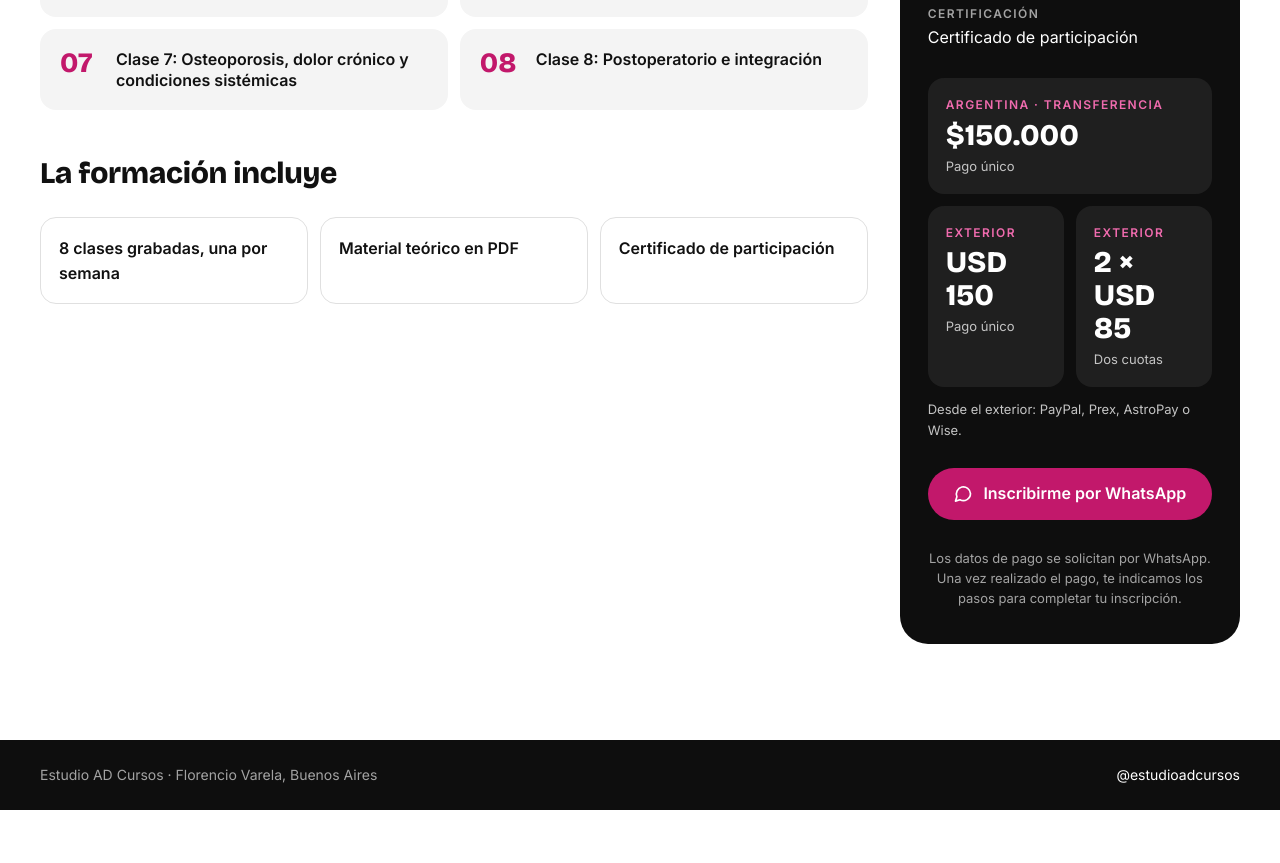
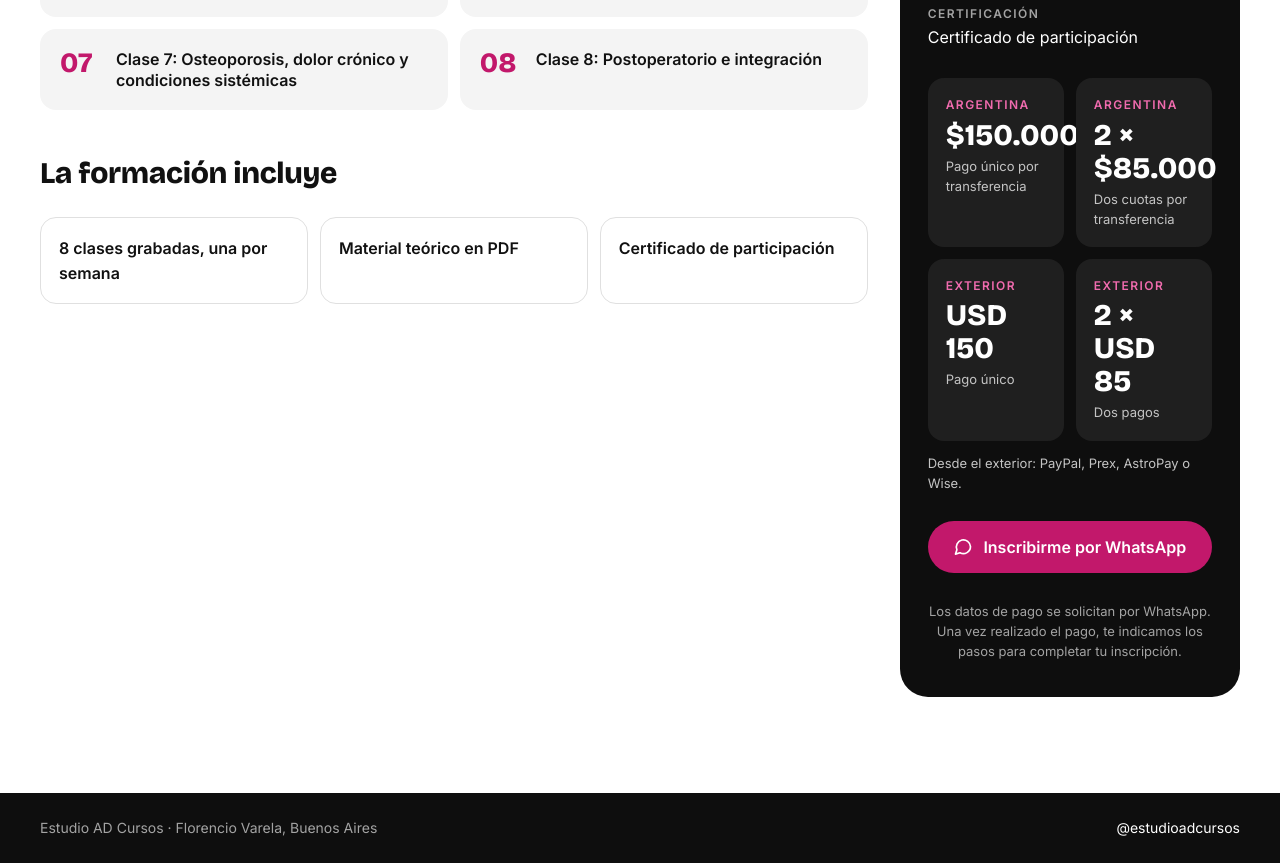
Before and after one commit to estudioadcursos/estudioadcursos-web, a plain HTML site: page Poblaciones.html in a window 1280 px wide. Shown: the part 912-1775 px from the top of the page. Before the commit the page ends 1722 px from the top, so only its background shows below. Drawn offline with nearby package versions, Linux system fonts and the light colour scheme.

Commit message:
Poblaciones Especiales: formas de pago Argentina y exterior
Co-Authored-By: Claude Sonnet 5.5 <noreply@anthropic.com>
Claude-Session: https://claude.ai/code/session_01NJ3Weuth8zY8pPb8GU1XKs

```diff
--- a/Poblaciones.html
+++ b/Poblaciones.html
@@ -101,10 +101,15 @@ a{color:#111111}a:hover{color:#C2186B}
 </dl>
 <div style="display: flex; flex-direction: column; gap: 12px">
 <div style="display: grid; grid-template-columns: repeat(2, minmax(0, 1fr)); gap: 12px">
-<div style="padding: 18px; border-radius: 16px; background: #1F1F1F; display: flex; flex-direction: column; gap: 4px; grid-column: 1 / -1">
-<span style="font-size: 12px; font-weight: 600; letter-spacing: 0.12em; text-transform: uppercase; color: #F06BAE">Argentina · Transferencia</span>
+<div style="padding: 18px; border-radius: 16px; background: #1F1F1F; display: flex; flex-direction: column; gap: 4px">
+<span style="font-size: 12px; font-weight: 600; letter-spacing: 0.12em; text-transform: uppercase; color: #F06BAE">Argentina</span>
 <span style="font-family: 'Bricolage Grotesque', sans-serif; font-weight: 800; font-size: 30px; line-height: 1.1">$150.000</span>
-<span style="font-size: 13px; color: #C4C4C4">Pago único</span>
+<span style="font-size: 13px; color: #C4C4C4">Pago único por transferencia</span>
+</div>
+<div style="padding: 18px; border-radius: 16px; background: #1F1F1F; display: flex; flex-direction: column; gap: 4px">
+<span style="font-size: 12px; font-weight: 600; letter-spacing: 0.12em; text-transform: uppercase; color: #F06BAE">Argentina</span>
+<span style="font-family: 'Bricolage Grotesque', sans-serif; font-weight: 800; font-size: 30px; line-height: 1.1">2 × $85.000</span>
+<span style="font-size: 13px; color: #C4C4C4">Dos cuotas por transferencia</span>
 </div>
 <div style="padding: 18px; border-radius: 16px; background: #1F1F1F; display: flex; flex-direction: column; gap: 4px">
 <span style="font-size: 12px; font-weight: 600; letter-spacing: 0.12em; text-transform: uppercase; color: #F06BAE">Exterior</span>
@@ -114,7 +119,7 @@ a{color:#111111}a:hover{color:#C2186B}
 <div style="padding: 18px; border-radius: 16px; background: #1F1F1F; display: flex; flex-direction: column; gap: 4px">
 <span style="font-size: 12px; font-weight: 600; letter-spacing: 0.12em; text-transform: uppercase; color: #F06BAE">Exterior</span>
 <span style="font-family: 'Bricolage Grotesque', sans-serif; font-weight: 800; font-size: 30px; line-height: 1.1">2 × USD 85</span>
-<span style="font-size: 13px; color: #C4C4C4">Dos cuotas</span>
+<span style="font-size: 13px; color: #C4C4C4">Dos pagos</span>
 </div>
 </div>
 <p style="margin: 0; font-size: 13px; color: #C4C4C4">Desde el exterior: PayPal, Prex, AstroPay o Wise.</p>
```
Also changed, not shown: Especializaciones.html (+1 -1 lines).
